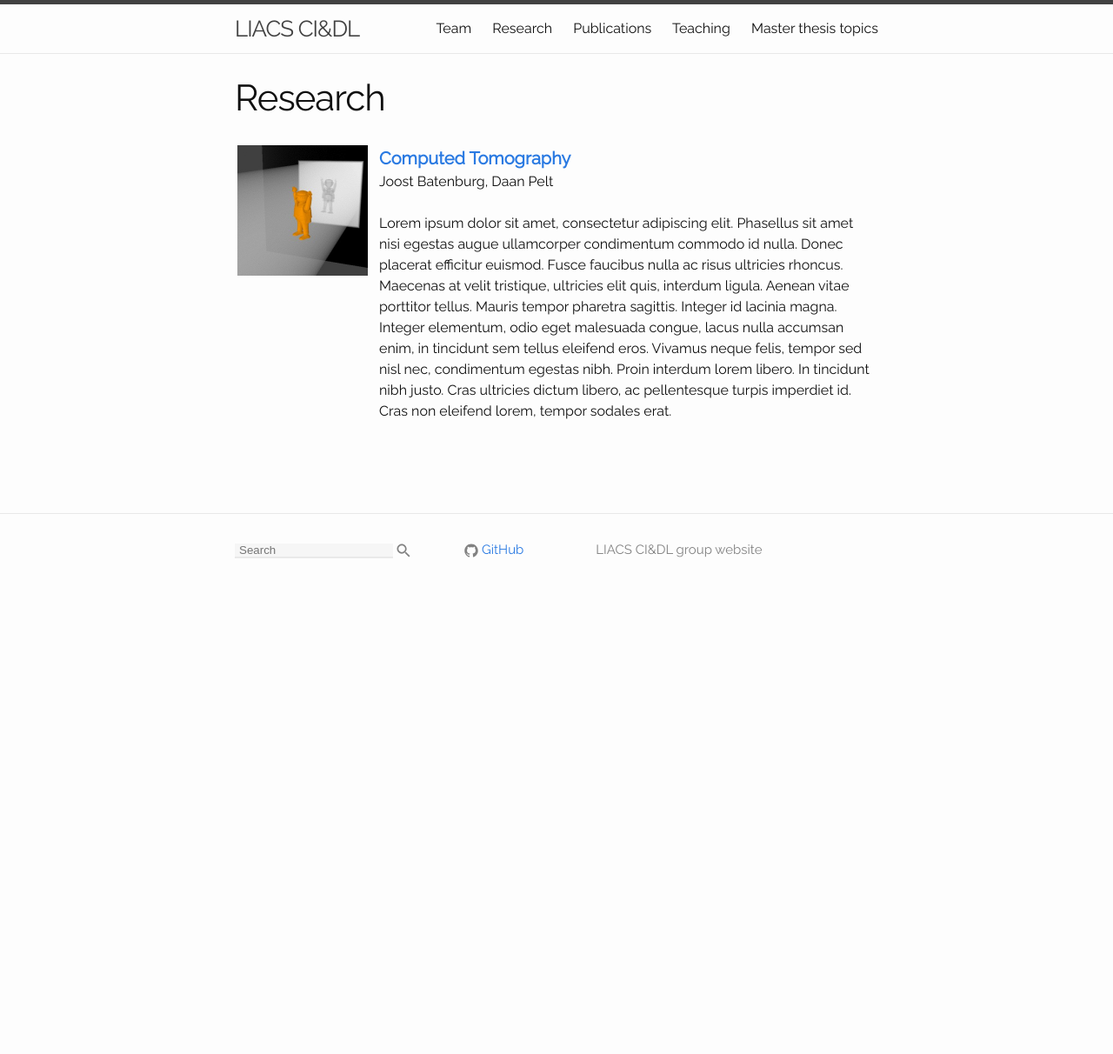
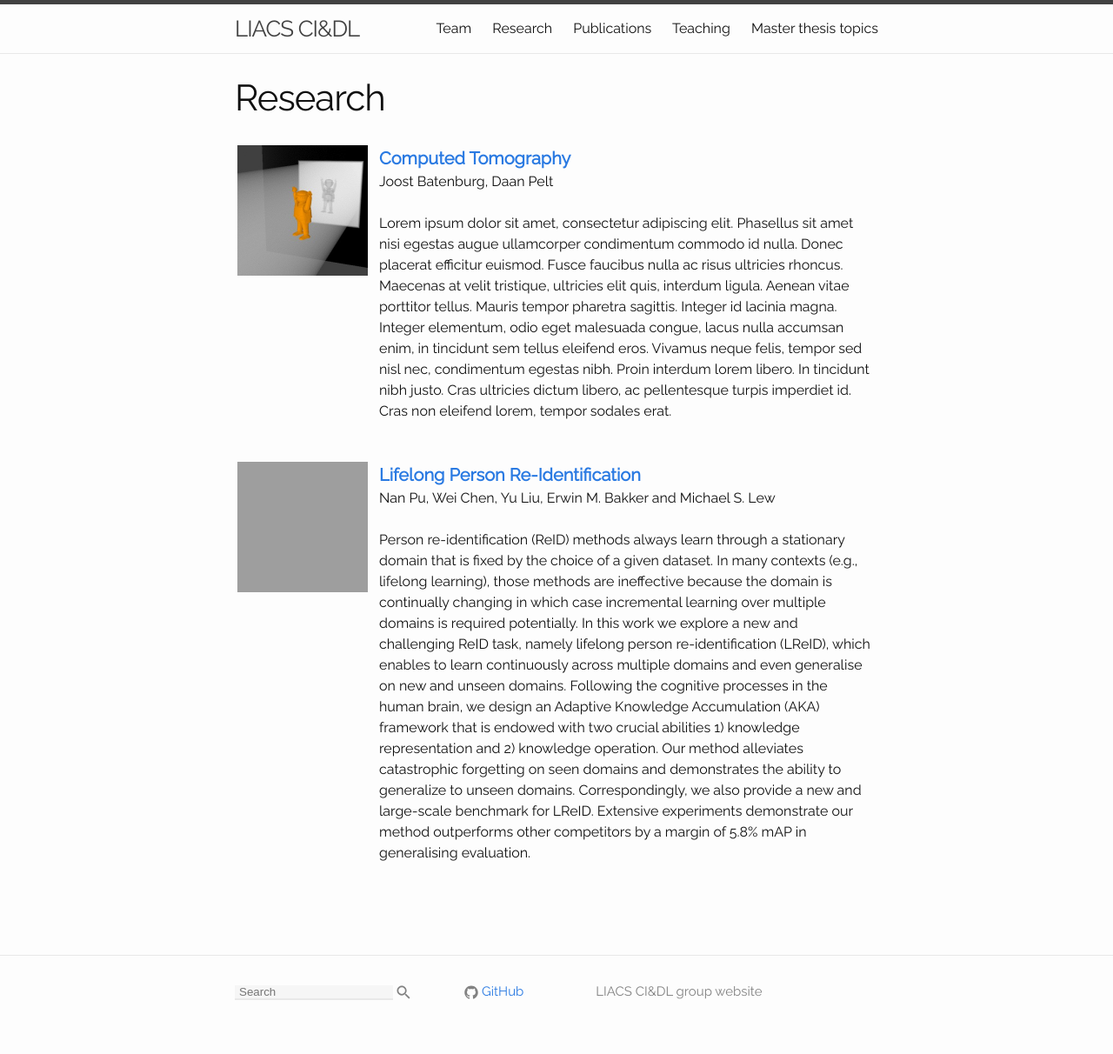
Before and after one commit to liacs-cidl/liacs-cidl.github.io, a Jekyll site: the page built from main_pages/40_research.md, in a window 1280 px wide. Shown: the whole page at 87% size. Built offline with Jekyll 4.4.1, drawn with Linux system fonts in a browser that asks for light colours; before the commit the page ends 900 px from its top, so only the background shows below that; grey boxes are pictures that could not be loaded.

Commit message:
add lifelong

```diff
--- a/_data/research.yaml
+++ b/_data/research.yaml
@@ -3,3 +3,9 @@
   description: Lorem ipsum dolor sit amet, consectetur adipiscing elit. Phasellus sit amet nisi egestas augue ullamcorper condimentum commodo id nulla. Donec placerat efficitur euismod. Fusce faucibus nulla ac risus ultricies rhoncus. Maecenas at velit tristique, ultricies elit quis, interdum ligula. Aenean vitae porttitor tellus. Mauris tempor pharetra sagittis. Integer id lacinia magna. Integer elementum, odio eget malesuada congue, lacus nulla accumsan enim, in tincidunt sem tellus eleifend eros. Vivamus neque felis, tempor sed nisl nec, condimentum egestas nibh. Proin interdum lorem libero. In tincidunt nibh justo. Cras ultricies dictum libero, ac pellentesque turpis imperdiet id. Cras non eleifend lorem, tempor sodales erat.
   people: Joost Batenburg, Daan Pelt
   link: /research/ct
+
+- topic: Lifelong Person Re-Identification
+  picture: /assets/img/aka.png
+  description: Person re-identification (ReID) methods always learn through a stationary domain that is fixed by the choice of a given dataset. In many contexts (e.g., lifelong learning), those methods are ineffective because the domain is continually changing in which case incremental learning over multiple domains is required potentially. In this work we explore a new and challenging ReID task, namely lifelong person re-identification (LReID), which enables to learn continuously across multiple domains and even generalise on new and unseen domains. Following the cognitive processes in the human brain, we design an Adaptive Knowledge Accumulation (AKA) framework that is endowed with two crucial abilities 1) knowledge representation and 2) knowledge operation. Our method alleviates catastrophic forgetting on seen domains and demonstrates the ability to generalize to unseen domains. Correspondingly, we also provide a new and large-scale benchmark for LReID. Extensive experiments demonstrate our method outperforms other competitors by a margin of 5.8% mAP in generalising evaluation.
+  people: Nan Pu, Wei Chen, Yu Liu, Erwin M. Bakker and Michael S. Lew
+  link: /research/lifelong
```
